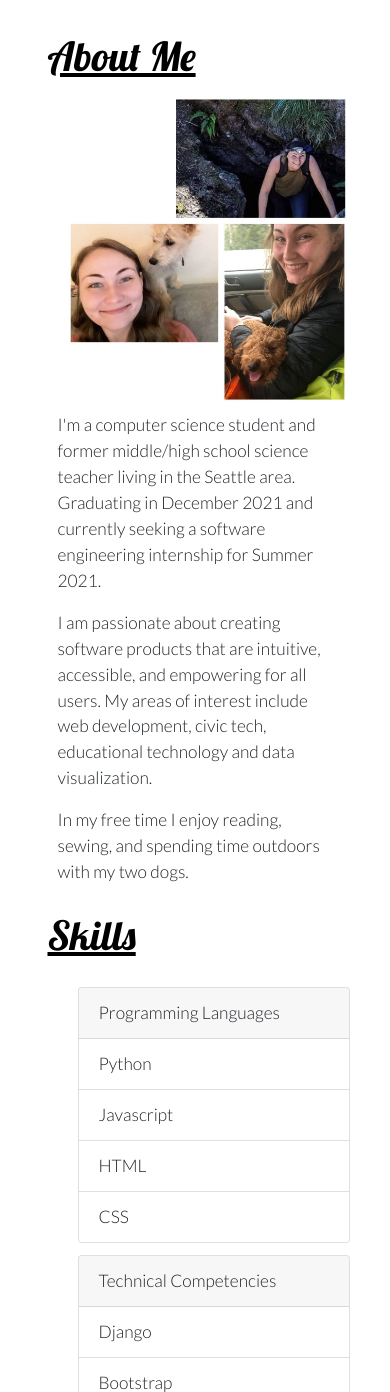
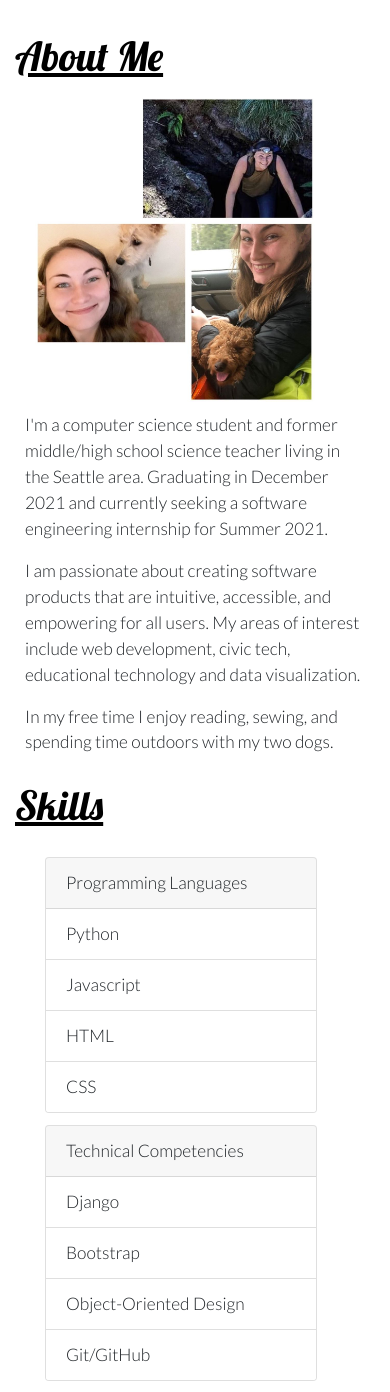
Before and after one commit to mcfarlm3/PortfolioProject, a Django app: page / in a window 390 px wide. Shown: the part 241-1633 px from the top of the page. Run offline with Django 3.2, Linux system fonts and the light colour scheme; tables that the repository leaves empty hold one stand-in row (values such as "Sample post"); data that the repository does not hold is empty; some libraries are stand-ins or nearby versions.

Commit message:
Adjusted columns for mobile viewing

```diff
--- a/blog/templates/blog/index.html
+++ b/blog/templates/blog/index.html
@@ -37,21 +37,21 @@
 
       <div class="container">
         <div class="row">
-          <div class="col">
+          <div class="col-xs-0 col-sm-0 col-md-1 col-lg-1 col-xl-1">
           </div>
 
-          <div class="col-10 col-xs-12">
+          <div class="col-xs-12 col-sm-12 col-md-10 col-lg-10 col-xl-10">
 
             <div class="section" id="about-me">
               <h2><u>About Me</u></h2>
 
               <div class="section-content">
                 <div class="row">
-                    <div class="col-10 col-md-4">
+                    <div class="col-xs-12 col-sm-12 col-md-4 col-lg-4 col-xl-4">
                       <img id=about-me-photo src="static/images/about_me_photos.jpg" alt="">
                     </div>
 
-                    <div class="col-12 col-xl-7" id="about-me-description">
+                    <div class="col-xs-12 col-sm-12 col-md-12 col-lg-12 col-xl-7" id="about-me-description">
                       <p>I'm a computer science student and former middle/high school science teacher living in the Seattle area. Graduating in December 2021 and currently seeking a software engineering internship for Summer 2021.</p>
                       <p>I am passionate about creating software products that are intuitive, accessible, and empowering for all users. My areas of interest include web development, civic tech, educational technology and data visualization.</p>
                       <p>In my free time I enjoy reading, sewing, and spending time outdoors with my two dogs.</p>
@@ -167,7 +167,7 @@
 
             <div class="section" id="follow-up">
               <h2><u>Follow Up</u></h2>
-              <p>Want to talk more? Best ways to reach my are via email and LinkedIn!</p>
+              <p>Want to talk more? Best ways to reach me are via email and LinkedIn!</p>
               <div class="section-content">
                 <a href="mailto:michelleirenemcfarland@gmail.com" type="button" class="btn btn-dark">Email Me</a>
             </div>
@@ -175,7 +175,7 @@
             </div>
           </div>
 
-          <div class="col">
+          <div class="col-xs-0 col-sm-0 col-md-1 col-lg-1 col-xl-1">
           </div>
 
         </div>
```
